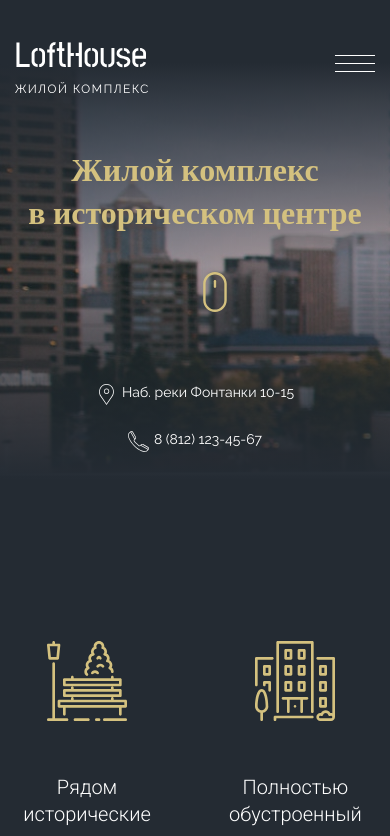
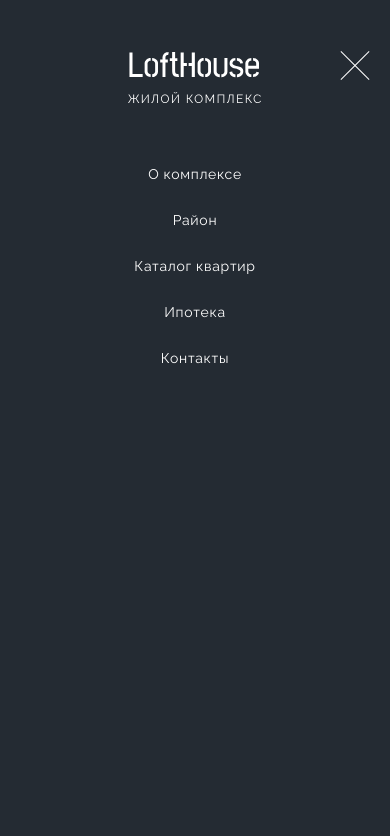
Before and after one commit to didrbll/loft-house-project, a plain HTML site: page index.html in a window 390 px wide. Both pictures are taken after a click on the button 355 px from the left and 63 px from the top of the page. Shown: the top 836 px of the page. Drawn offline with nearby package versions, Linux system fonts and the light colour scheme.

Commit message:
do mobile navigation

```diff
--- a/index.html
+++ b/index.html
@@ -304,5 +304,7 @@
         </div>
       </div>
     </footer>
+
+    <script src="./js/main.js"></script>
   </body>
 </html>
--- /dev/null
+++ b/js/main.js
@@ -0,0 +1,9 @@
+const navBtn = document.querySelector('.nav-icon-btn');
+const navIcon = document.querySelector('.nav-icon');
+const nav = document.querySelector('.header__top-row');
+
+navBtn.onclick = function () {
+    navIcon.classList.toggle('nav-icon--active');
+    nav.classList.toggle('header__top-row--mobile');
+    document.body.classList.toggle('no-scroll');
+}
--- a/scss/base/_base.scss
+++ b/scss/base/_base.scss
@@ -59,3 +59,7 @@ a {
   color: $accent;
   font-weight: 700;
 }
+
+.no-scroll {
+  overflow-y: hidden;
+}
--- a/scss/layout/_header.scss
+++ b/scss/layout/_header.scss
@@ -23,6 +23,41 @@
   display: flex;
   justify-content: space-between;
   align-items: center;
+}
+
+.header__top-row--mobile {
+  position: fixed;
+  z-index: 9;
+  left: 0;
+  top: 0;
+  width: 100%;
+  height: 100%;
+  background-color: $dark;
+
+  display: flex;
+  flex-direction: column;
+  justify-content: flex-start;
+  align-items: center;
+  row-gap: 60px;
+
+  padding-top: 40px;
+  padding-bottom: 40px;
+
+  .header__nav {
+    display: block;
+  }
+
+  .nav__list {
+    flex-direction: column;
+    align-items: center;
+    row-gap: 30px;
+  }
+
+  .header__nav-btn {
+    position: fixed;
+    top: 50px;
+    right: 15px;
+  }
 }
 
 .header__nav {
```
Also changed, not shown: css/main.css, 1 other file.
